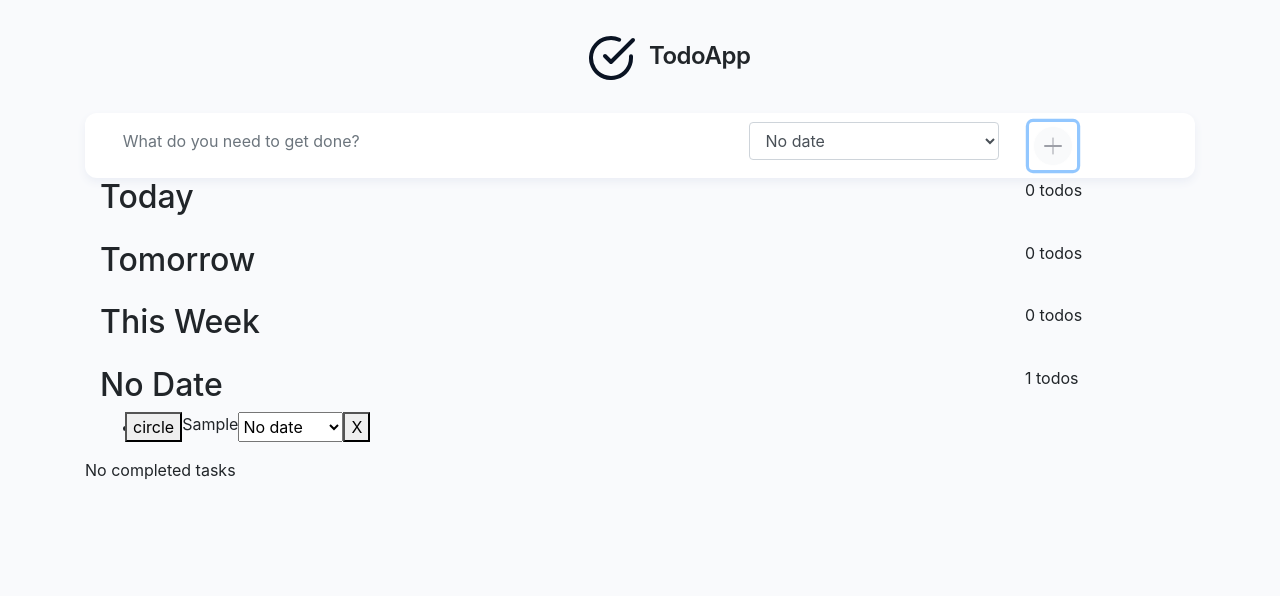
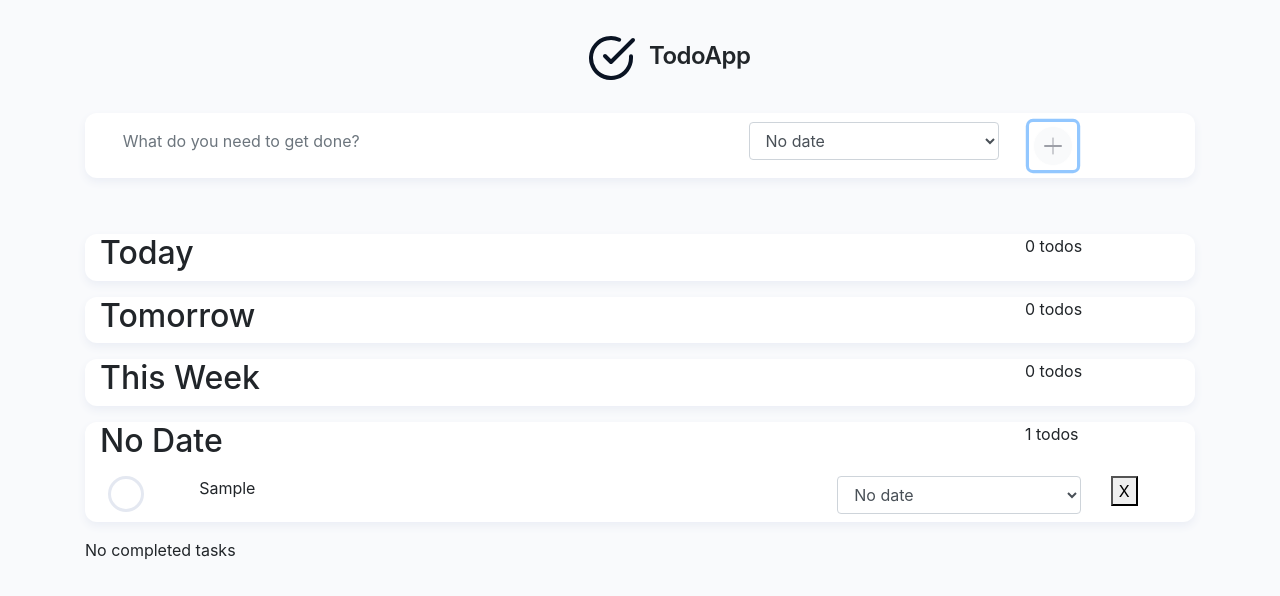
Before and after one commit to aparkening/todo-app, a React (Create React App) app: page / in a window 1280 px wide. Both pictures are taken after typing "Sample" into the empty fields and a click on the button 1053 px from the left and 145 px from the top of the page. Shown: the top 596 px of the page. Built offline with nearby package versions, Linux system fonts and the light colour scheme; a web font is replaced by a local one.

Commit message:
Style completed button and basic lists

```diff
--- a/src/App.scss
+++ b/src/App.scss
@@ -40,11 +40,9 @@ header h1 {
   border-radius: 12px;
 }
 
+/* */
 #newTodo.today {
   box-shadow: 0px 4px 32px rgba(255, 0, 110, 0.12);
-}
-#newTodo.today input[type=submit] {
-  // background: #FF006E;
 }
 #newTodo.today .btn img {
   background: #FF006E;
@@ -52,7 +50,6 @@ header h1 {
 #newTodo .description {
   padding-left: 2rem;
 }
-
 input[type=text].form-control {
   border: none !important;
 }
@@ -76,6 +73,33 @@ input[type=text].form-control {
 }
 
 
+/* Todo Lists */
+.lists {
+  margin-top: 3.5rem;
+}
+.list {
+  background: #FFFFFF;
+  box-shadow: 0px 4px 8px #EBEEF5;
+  border-radius: 12px;
+}
+
+/* Todo */
+.list ul {
+  list-style-type: none;
+  padding: 0;
+}
+.todo {
+  padding: .5rem;
+}
+.complete {
+  width: 2.25rem;
+  height: 2.25rem;
+  background-color: white;
+  border: 3px solid #E4E8F1;
+  border-radius: 50%;
+  display: inline-block;
+}
+
 
 // Import Bootstrap and its default variables
 @import '~bootstrap/scss/bootstrap.scss';
--- a/src/Todo.js
+++ b/src/Todo.js
@@ -1,6 +1,8 @@
 import React from 'react';
 
+import Form from 'react-bootstrap/Form'
 import Row from 'react-bootstrap/Row'
+import Col from 'react-bootstrap/Col'
 
 const Todo = props => {
   console.log("Todo props")
@@ -15,20 +17,31 @@ const Todo = props => {
 
     <li className="todo" id={props.id}>
       <Row>
-        <button type="button" value="completed" onClick={(e)=> handleTimeChange(e)}>circle</button>
 
-        <div>{props.description}</div>
-        <div>{props.listNames}</div>
+        <Col xs={1}>
+          <button type="button" value="completed" className="complete" onClick={(e)=> handleTimeChange(e)} />
+        </Col>
+        <Col className="description" xs={7}>
+          <div>{props.description}</div>
+        </Col>
+        <Col xs={3}>
+          <div>{props.listNames}</div>
 
-        <select name="moveTimeFrame" value={props.list} onChange={(e)=> handleTimeChange(e)}>
+
+        {/* <select name="moveTimeFrame" value={props.list} onChange={(e)=> handleTimeChange(e)}> */}
+
+        <Form.Control as="select" name="moveTimeFrame" value={props.list} onChange={(e)=> handleTimeChange(e)}>
           <option value="noDate">No date</option>
           <option value="today">Today</option>
           <option value="tomorrow">Tomorrow</option>
           <option value="thisWeek">This Week</option>
           <option value="completed">Completed</option>
-        </select>
+        </Form.Control>
 
-        <button type="button" onClick={() => props.deleteTodo(props.id)}>X</button>
+        </Col>
+        <Col>
+          <button type="button" className="delete" onClick={() => props.deleteTodo(props.id)}>X</button>
+        </Col>
       </Row>
     </li>
   );
```
Also changed, not shown: src/TodoForm.js (+0 -21 lines).
